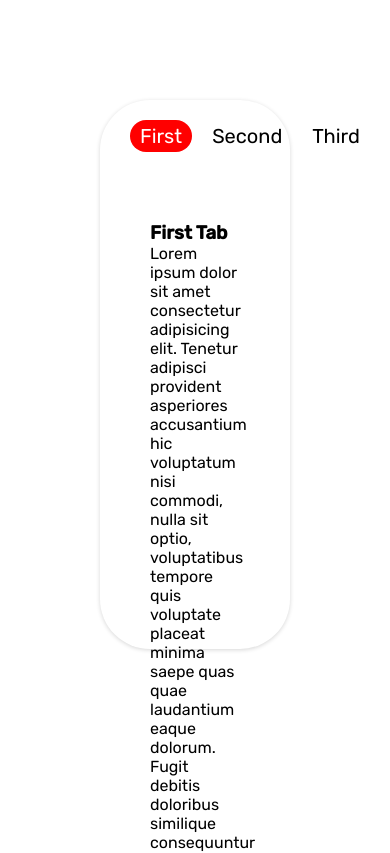
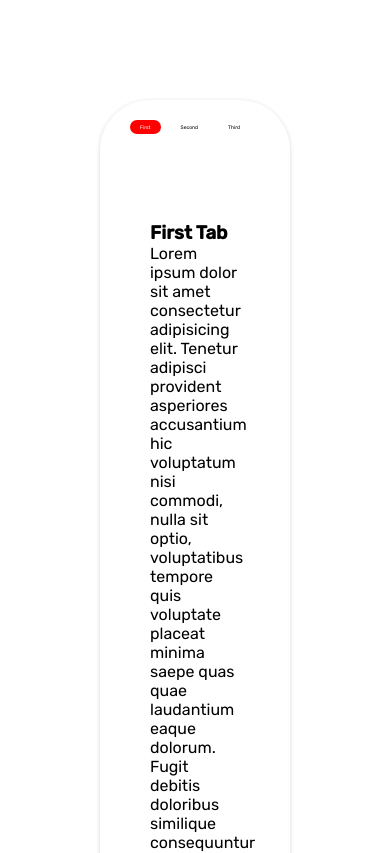
Before and after one commit to Rajan9877/Tabs_Using_HTML, a plain HTML site: page index.html in a window 390 px wide. Shown: the top 853 px of the page. Drawn offline with nearby package versions, Linux system fonts and the light colour scheme; a web font is replaced by a local one.

Commit message:
Added Responsiveness

```diff
--- a/index.html
+++ b/index.html
@@ -50,6 +50,54 @@
         .active{
             background-color: red;
             color: white;
+        }
+        @media only screen and (max-width: 1020px) {
+            .container{
+                height: 100vh;
+            }
+        }
+        @media only screen and (max-width: 600px) {
+            .container{
+                height: 140vh;
+            }
+        }
+        @media only screen and (max-width: 500px) {
+            .container{
+                height: 280vh;
+            }
+            .tabs ul li{
+                font-size: 10px;
+            }
+        }
+        @media only screen and (max-width: 500px) {
+            .container{
+                height: 280vh;
+            }
+            .tabs ul li{
+                font-size: 10px;
+            }
+        }
+        @media only screen and (max-width: 400px) {
+            .container{
+                height: 400vh;
+            }
+            .tabs ul li{
+                font-size: 5px;
+            }
+        }
+        @media only screen and (max-width: 355px) {
+            .container{
+                height: 1000vh;
+            }
+            .tabs ul li{
+                font-size: 5px;
+                padding: 0px;
+                margin: 2px;
+            }
+            #paras1, #paras2, #paras3{
+                padding: 1px;
+                font-size: 9px;
+            }
         }
     </style>
 </head>
```
